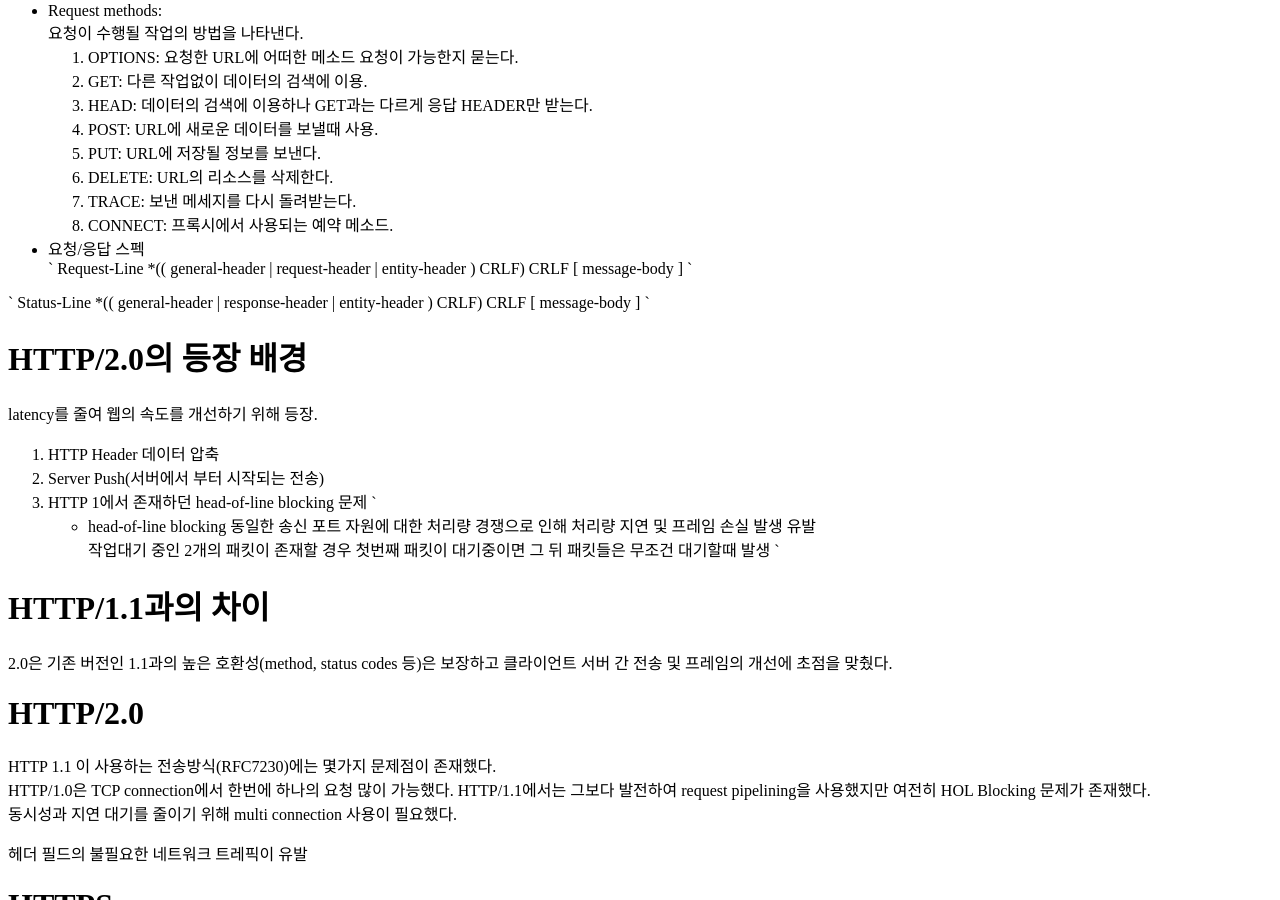
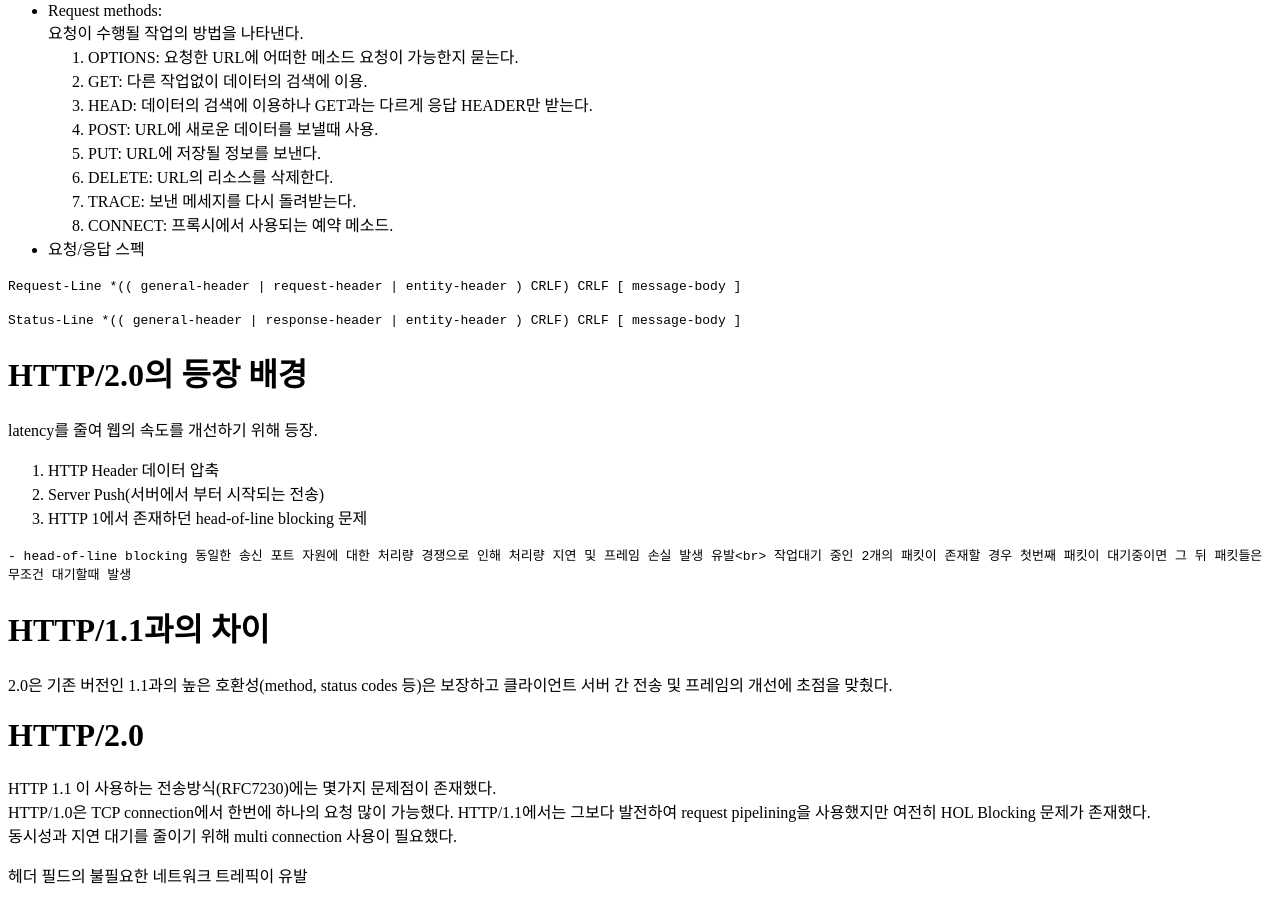
Before and after one commit to sejoong/sejoong.github.com, a Jekyll site: the page built from _posts/2015-02-15-dev.md, in a window 1280 px wide and 900 px high, scrolled down 754 px. Built offline with Jekyll 4.4.1, drawn with Linux system fonts in a browser that asks for light colours; nearby versions of some CDN libraries; library files that are not in the unit come from our copies; comment, search, counter and statistics services are not loaded.

Commit message:
no message

```diff
--- a/_posts/2015-02-15-dev.md
+++ b/_posts/2015-02-15-dev.md
@@ -42,34 +42,33 @@ http 통신중 요청의 상태 정보를 제공한다. 공식 적인 상태코
 8. CONNECT: 프록시에서 사용되는 예약 메소드.<br>
 
 - 요청/응답 스펙<br>
-`
-Request-Line
+
+`Request-Line
 *(( general-header | request-header | entity-header ) CRLF)
 CRLF
 [ message-body ]
 `
 
-`
-Status-Line
+
+`Status-Line
 *(( general-header | response-header | entity-header ) CRLF)
 CRLF
 [ message-body ]
 `
 
-#HTTP/2.0의 등장 배경
-latency를 줄여 웹의 속도를 개선하기 위해 등장.
-1. HTTP Header 데이터 압축
-2. Server Push(서버에서 부터 시작되는 전송)
-3. HTTP 1에서 존재하던 head-of-line blocking 문제
-`
-- head-of-line blocking
+#HTTP/2.0의 등장 배경<br>
+latency를 줄여 웹의 속도를 개선하기 위해 등장.<br>
+1. HTTP Header 데이터 압축<br>
+2. Server Push(서버에서 부터 시작되는 전송)<br>
+3. HTTP 1에서 존재하던 head-of-line blocking 문제<br>
+
+`- head-of-line blocking
 동일한 송신 포트 자원에 대한 처리량 경쟁으로 인해 처리량 지연 및 프레임 손실 발생 유발<br>
 작업대기 중인 2개의 패킷이 존재할 경우 첫번째 패킷이 대기중이면 그 뒤 패킷들은 무조건 대기할때 발생
 `
 
 #HTTP/1.1과의 차이
-2.0은 기존 버전인 1.1과의 높은 호환성(method, status codes 등)은 보장하고
-클라이언트 서버 간 전송 및 프레임의 개선에 초점을 맞췄다.
+2.0은 기존 버전인 1.1과의 높은 호환성(method, status codes 등)은 보장하고 클라이언트 서버 간 전송 및 프레임의 개선에 초점을 맞췄다.
 
 #HTTP/2.0
 HTTP 1.1 이 사용하는 전송방식(RFC7230)에는 몇가지 문제점이 존재했다.<br>
```
